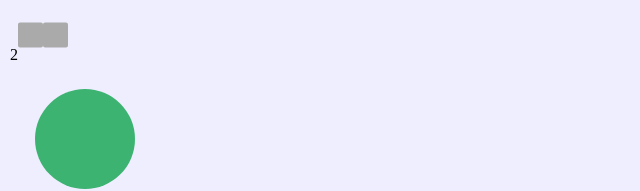
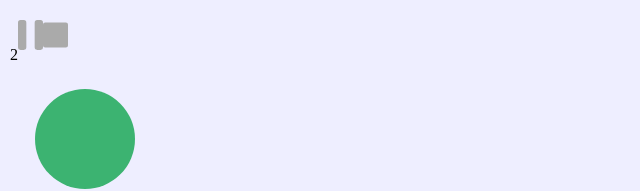
Before and after one commit to rpivo/timeward-react, a React app: page / in a window 1280 px wide. Both pictures are taken after a click on the element 30 px from the left and 37 px from the top of the page. Shown: the top 191 px of the page, without its empty margins (0-640 px from the left). Built offline with nearby package versions, Linux system fonts and the light colour scheme; the HTML template or start-up script is replaced by a standard one.

Commit message:
add pause button to button types

```diff
--- a/src/components/Button.tsx
+++ b/src/components/Button.tsx
@@ -6,9 +6,19 @@ interface ButtonProps {
   handleClick: () => void;
 }
 
+export const Button = (props: ButtonProps): JSX.Element => {
+
   const Start = (): JSX.Element =>
     <svg width="44.398" height="50" viewBox="0 0 44.398 50">
       <path d="M28.682,12.087a4.188,4.188,0,0,1,7.254,0L56.741,48.109a4.188,4.188,0,0,1-3.627,6.283H11.5a4.188,4.188,0,0,1-3.627-6.283Z" transform="translate(54.392 -7.309) rotate(90)" fill="#aaa" />
+    </svg>;
+
+  const Pause = (): JSX.Element =>
+    <svg width="41.949" height="50" viewBox="0 0 41.949 50">
+      <g transform="translate(33 404)">
+        <path d="M4.237,0H9.746a4.237,4.237,0,0,1,4.237,4.237V45.763A4.237,4.237,0,0,1,9.746,50H4.237A4.237,4.237,0,0,1,0,45.763V4.237A4.237,4.237,0,0,1,4.237,0Z" transform="translate(-5.034 -404)" fill="#aaa"/>
+        <path d="M4.237,0H9.746a4.237,4.237,0,0,1,4.237,4.237V45.763A4.237,4.237,0,0,1,9.746,50H4.237A4.237,4.237,0,0,1,0,45.763V4.237A4.237,4.237,0,0,1,4.237,0Z" transform="translate(-33 -404)" fill="#aaa"/>
+      </g>
     </svg>;
 
   const Stop = (): JSX.Element =>
@@ -16,13 +26,20 @@ const Stop = (): JSX.Element =>
       <path d="M4.237,0H45.763A4.237,4.237,0,0,1,50,4.237V45.763A4.237,4.237,0,0,1,45.763,50H4.237A4.237,4.237,0,0,1,0,45.763V4.237A4.237,4.237,0,0,1,4.237,0Z" fill="#aaa"/>
     </svg>;
 
-export class Button extends React.Component <ButtonProps, {}> {
+  const renderSwitch = (kind: string): JSX.Element => {
+    switch (kind) {
+    case 'start':
+      return <Start />;
+    case 'pause':
+      return <Pause />;
+    default:
+      return <Stop />;
+    }
+  };
 
-  public render(): JSX.Element {
   return (
-      <StyledButton onClick={(): void => this.props.handleClick() }>
-        { this.props.kind === 'start' ? <Start /> : <Stop /> }
+    <StyledButton onClick={(): void => props.handleClick() }>
+      { renderSwitch(props.kind) }
     </StyledButton>
   );
-  }
-}
+};
```
Also changed, not shown: 1 other file (tests, documents, lock files or other folders). Lines whose indentation alone changed are shown as unchanged.
